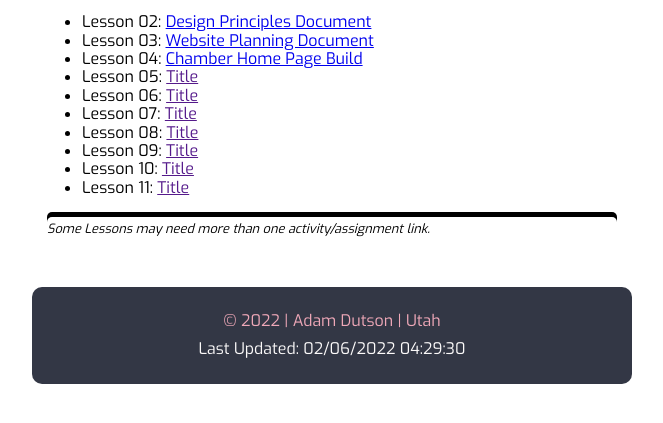
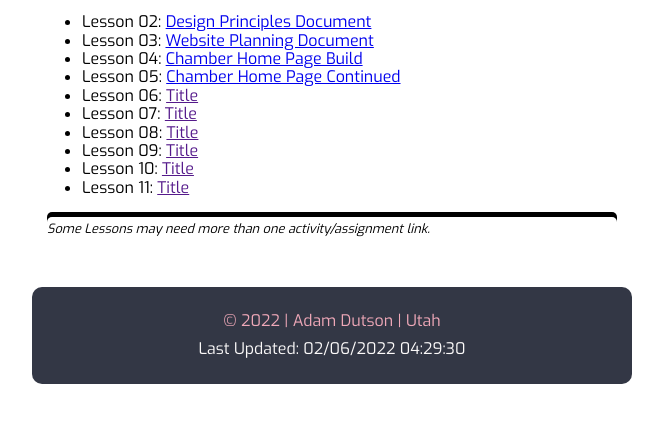
Before and after one commit to Quibly/wdd230, a plain HTML site: page index.html in a window 1280 px wide. Shown: the part 319-742 px from the top of the page, without its empty margins (308-971 px from the left). Drawn offline with Linux system fonts and the light colour scheme; a web font is replaced by a local one.

Commit message:
updated lesson links

```diff
--- a/index.html
+++ b/index.html
@@ -25,7 +25,7 @@
                 <li>Lesson 02: <a href="https://quibly.github.io/wdd230/lesson2/design-principles">Design Principles Document</a></li>
                 <li>Lesson 03: <a href="https://quibly.github.io/wdd230/lesson3">Website Planning Document</a></li>
                 <li>Lesson 04: <a href="https://quibly.github.io/wdd230/chamber/">Chamber Home Page Build</a></li>
-                <li>Lesson 05: <a href="">Title</a></li>
+                <li>Lesson 05: <a href="https://quibly.github.io/wdd230/chamber/">Chamber Home Page Continued</a></li>
                 <li>Lesson 06: <a href="">Title</a></li>
                 <li>Lesson 07: <a href="">Title</a></li>
                 <li>Lesson 08: <a href="">Title</a></li>
```
